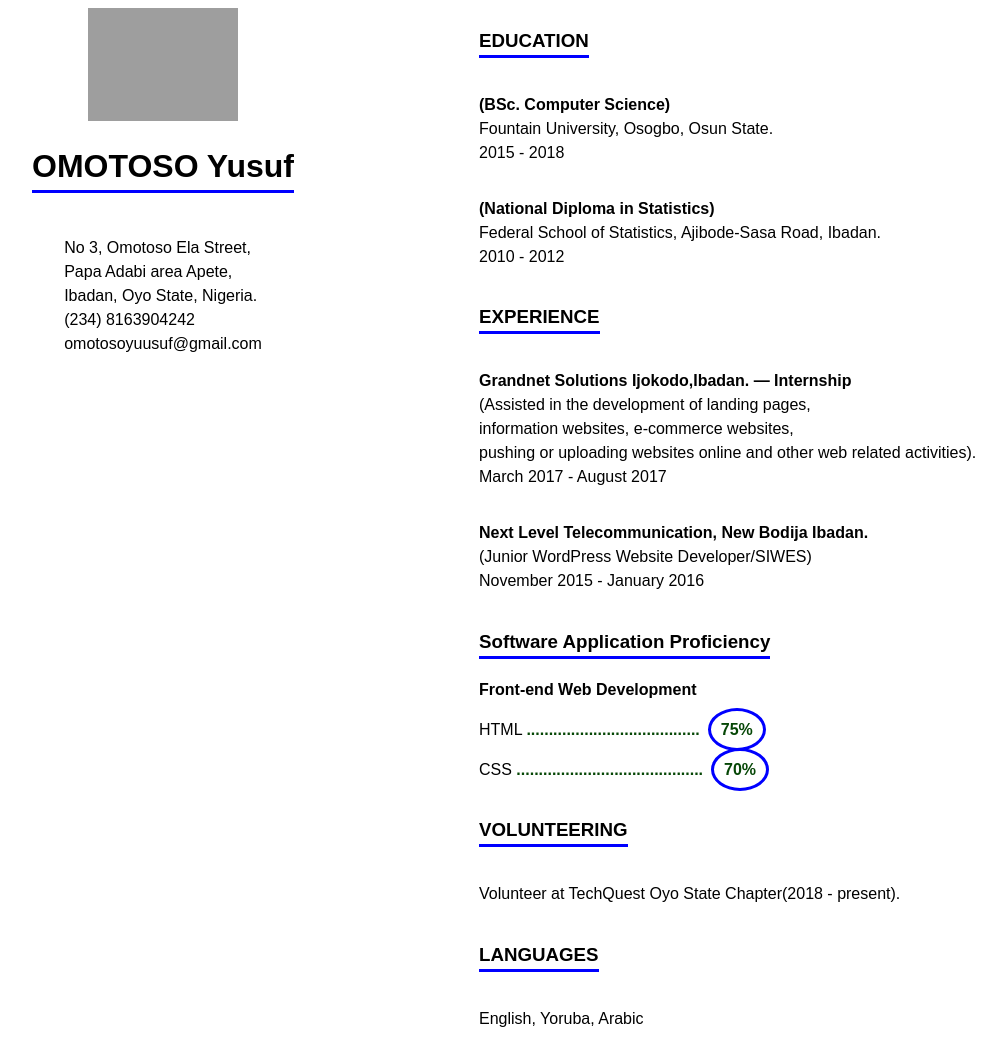
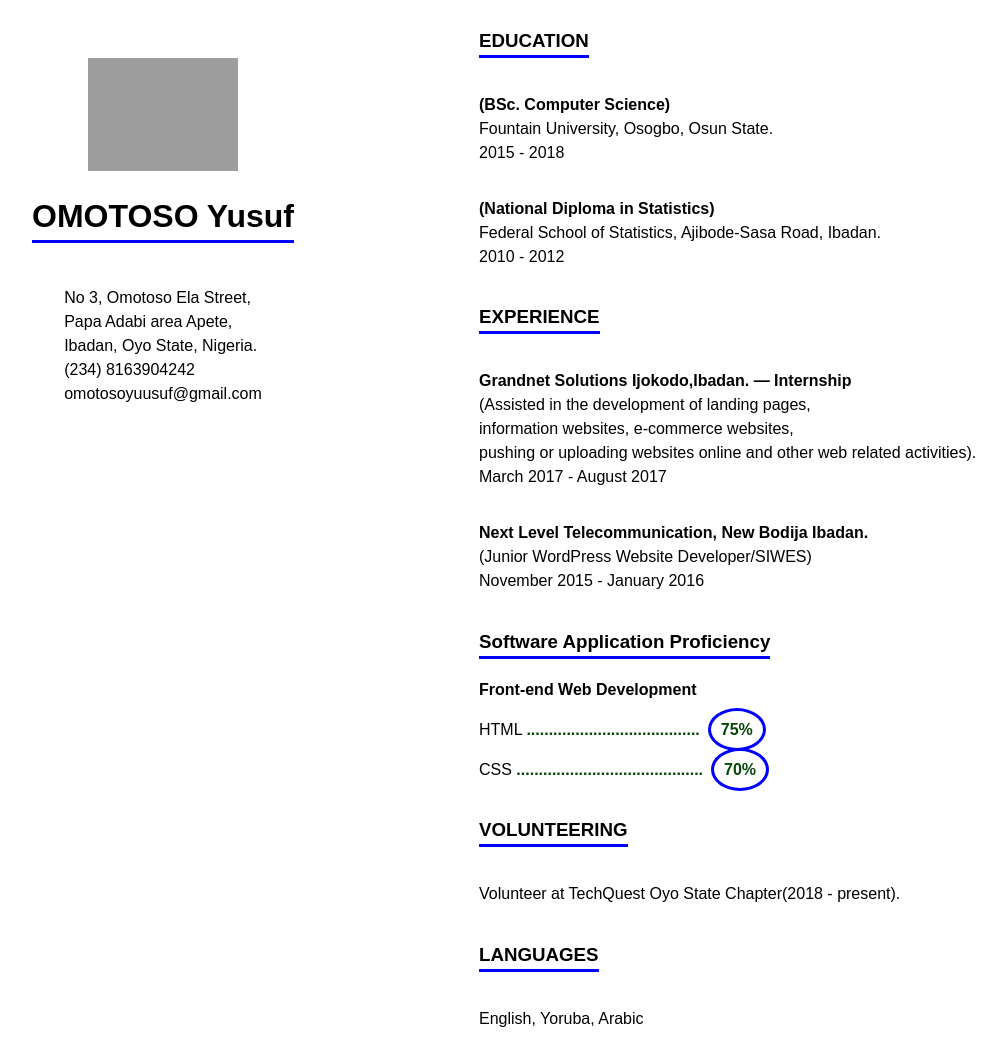
Before and after one commit to OmotosoYusuf/hngTask1, a PHP site: page /yusuf.html in a window 1280 px wide. Shown: the whole page, without its empty margins (161-1167 px from the left). Run offline with PHP 8.4, Linux system fonts and the light colour scheme; grey boxes are pictures that could not be loaded.

Commit message:
adjusted the display of the image

```diff
--- a/css/styles.css
+++ b/css/styles.css
@@ -15,6 +15,9 @@ body{
 .main-section{
     display: grid;
     justify-items: start;
+}
+img{
+    padding-top: 50px;
 }
 h1, h3{
     border-bottom: solid 3px blue;
```
